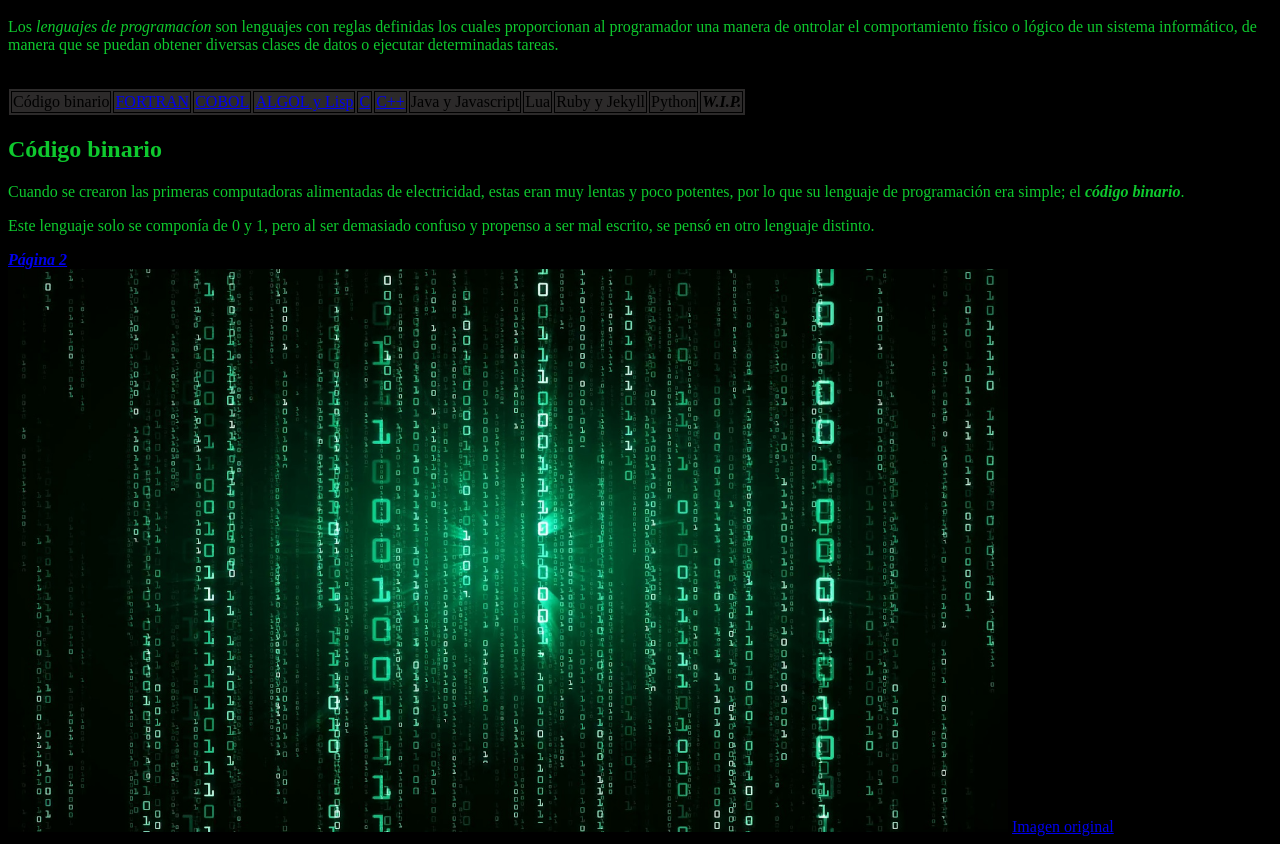
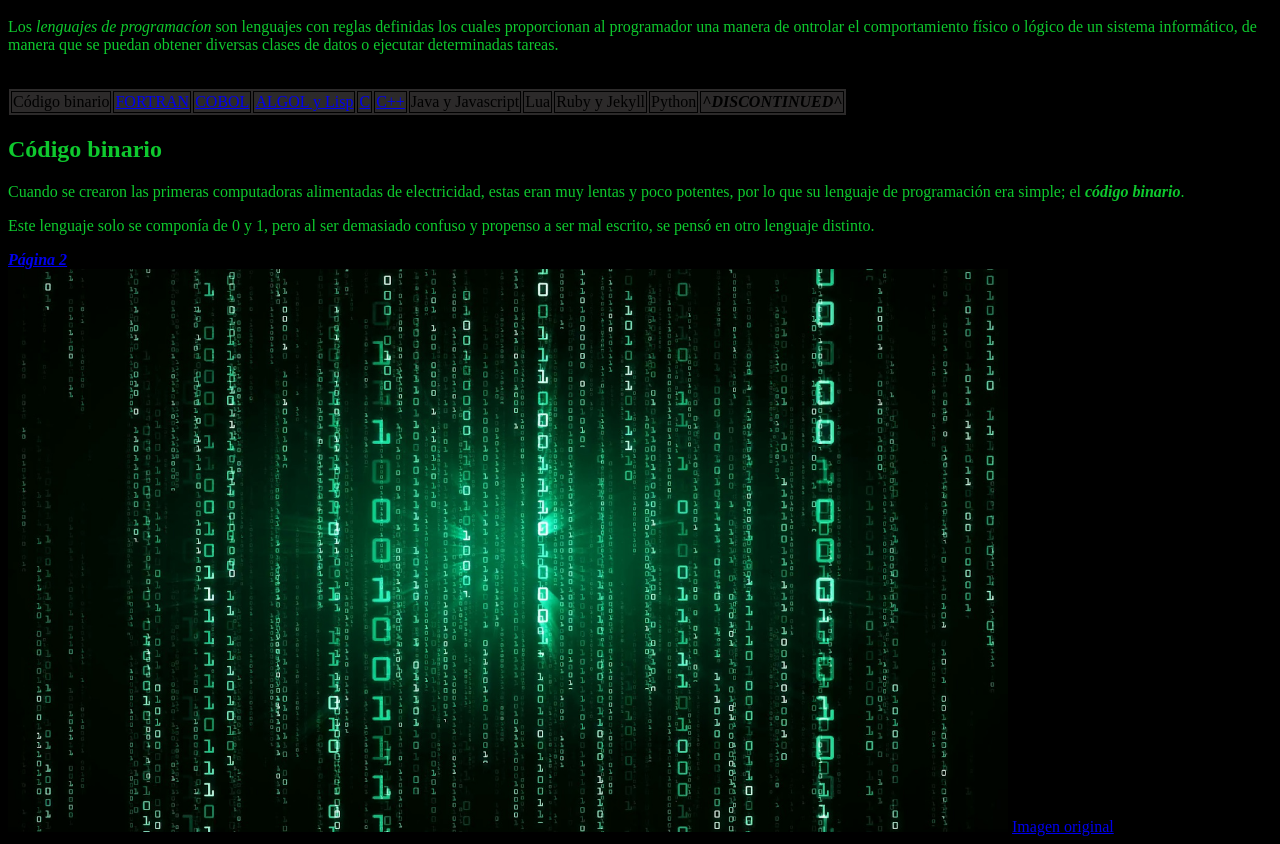
Before and after one commit to TheShark9990/TheShark9990.github.io, a plain HTML site: page index.html in a window 1280 px wide. Shown: the part 48-892 px from the top of the page. Drawn offline with Linux system fonts and the light colour scheme.

Commit message:
Update index.html

```diff
--- a/index.html
+++ b/index.html
@@ -19,7 +19,7 @@
    <td class:="menu"><a>Lua</a></td>
    <td class:="menu"><a>Ruby y Jekyll</a></td>
    <td class:="menu"><a>Python</a></td>
-   <td class:="menu"><a><b><em>W.I.P.</em></b></a></td>
+   <td class:="menu"><a><b><em>^DISCONTINUED^</em></b></a></td>
   </tr>
 
   </table>
```
